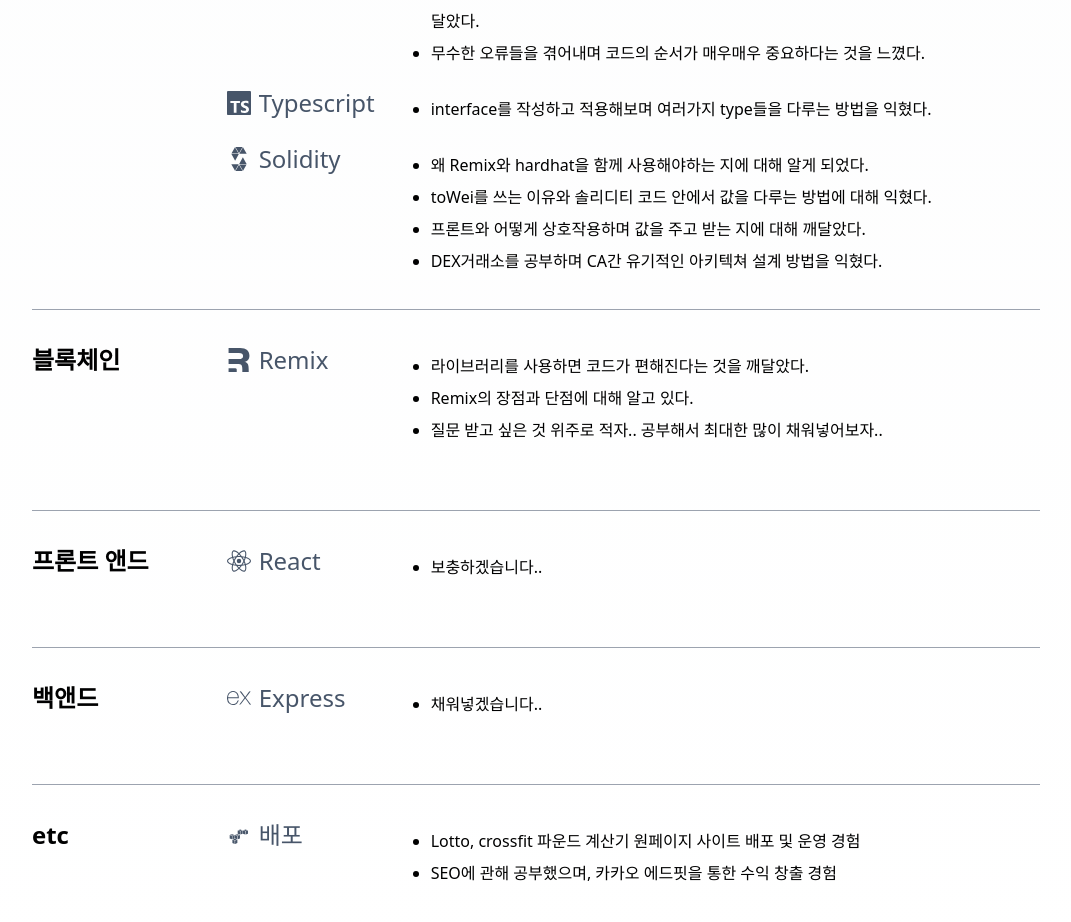
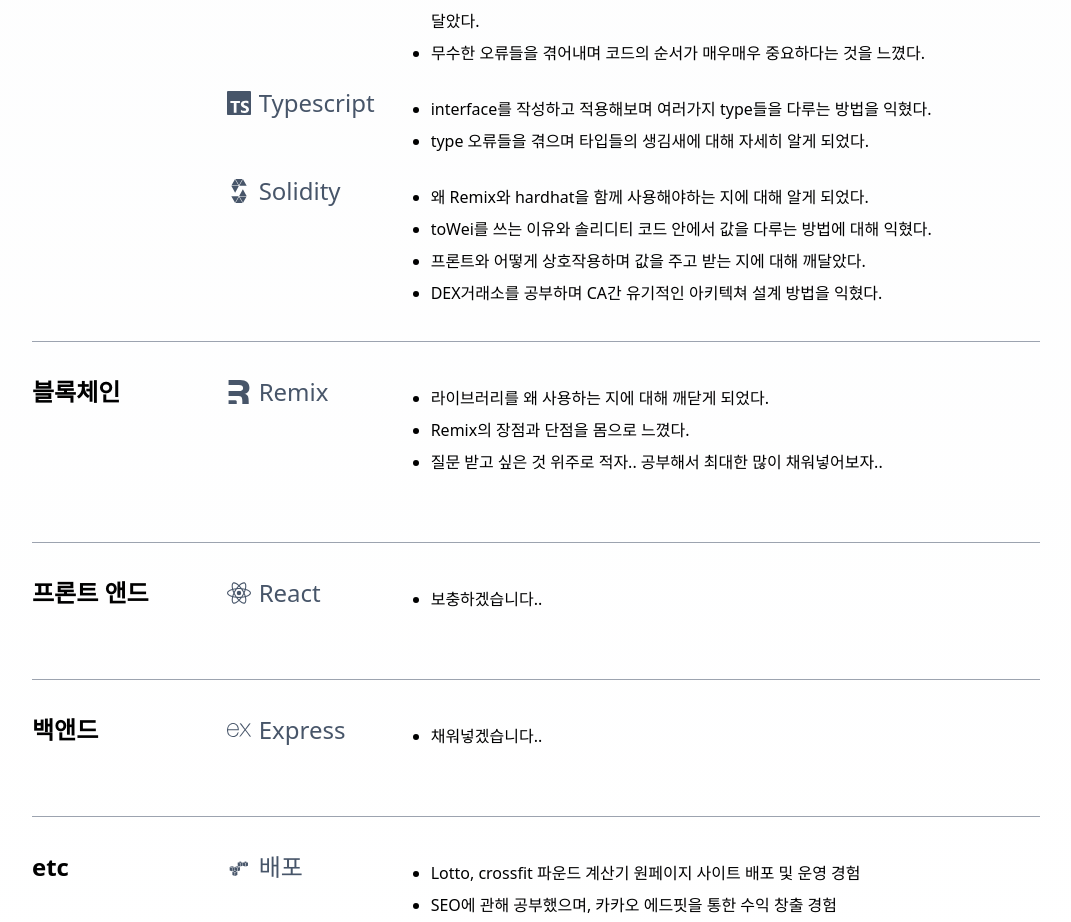
Before and after one commit to jisub12/portfolio_paJion, a React (Create React App) app: page / in a window 1280 px wide. Shown: the part 2600-3522 px from the top of the page, without its empty margins (104-1175 px from the left). Built offline with nearby package versions, Linux system fonts and the light colour scheme.

Commit message:
12081108

```diff
--- a/src/contents/skills.jsx
+++ b/src/contents/skills.jsx
@@ -30,6 +30,7 @@
                             </span>
                             <ul className="list-disc list-outside leading-6 px-[20px] md:leading-8 text-[12px] md:text-[16px] ">
                                 <li>interface를 작성하고 적용해보며 여러가지 type들을 다루는 방법을 익혔다.</li>
+                                <li>type 오류들을 겪으며 타입들의 생김새에 대해 자세히 알게 되었다.</li>
                             </ul>
                         </li>
                         <li className="flex flex-col gap-[8px] md:gap-[32px] md:flex-row items-baseline">
@@ -58,8 +59,8 @@
                                 <span className="md:w-[120px]">Remix</span>
                             </span>
                             <ul className="list-disc list-outside leading-6 px-[20px] md:leading-8 text-[12px] md:text-[16px] ">
-                                <li>라이브러리를 사용하면 코드가 편해진다는 것을 깨달았다.</li>
-                                <li>Remix의 장점과 단점에 대해 알고 있다.</li>
+                                <li>라이브러리를 왜 사용하는 지에 대해 깨닫게 되었다.</li>
+                                <li>Remix의 장점과 단점을 몸으로 느꼈다.</li>
                                 <li>질문 받고 싶은 것 위주로 적자.. 공부해서 최대한 많이 채워넣어보자..</li>
                             </ul>
                         </li>
```
